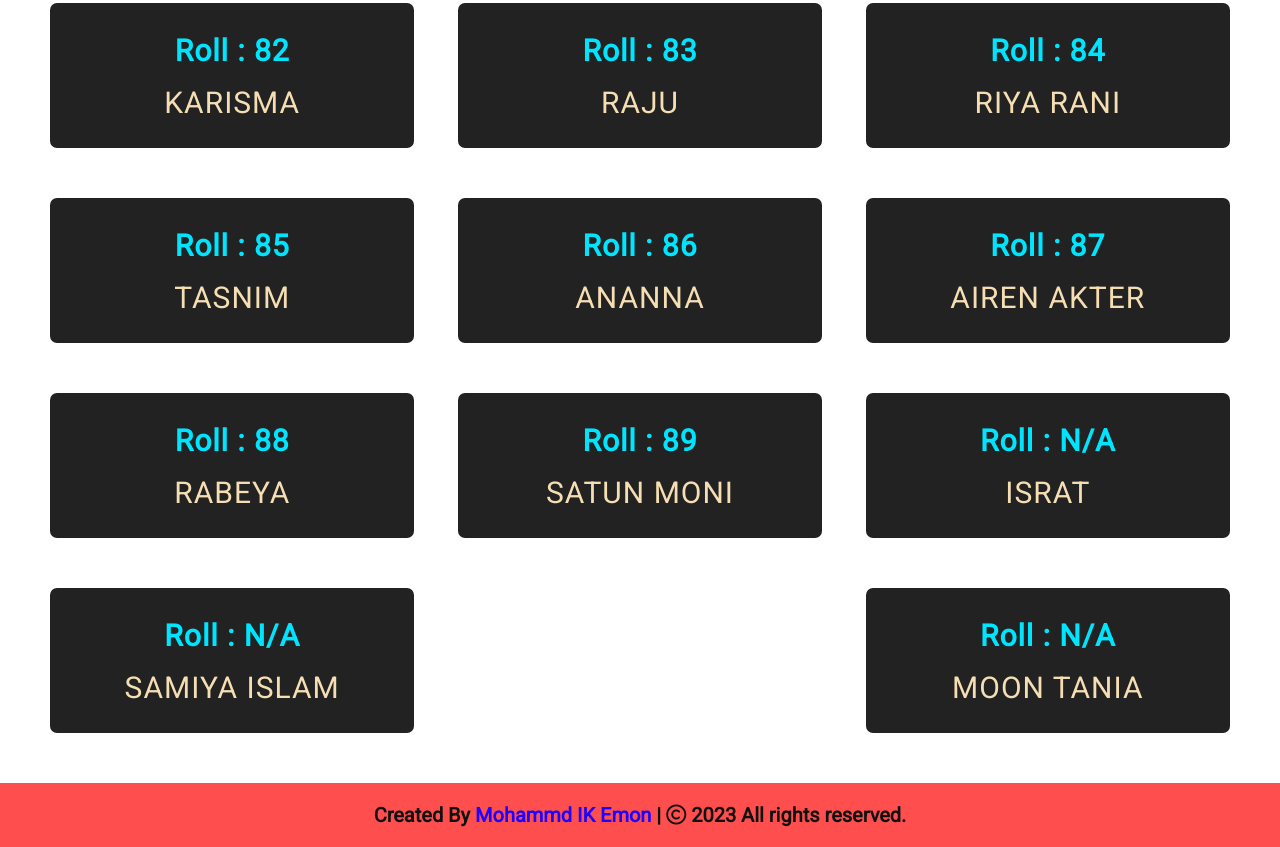
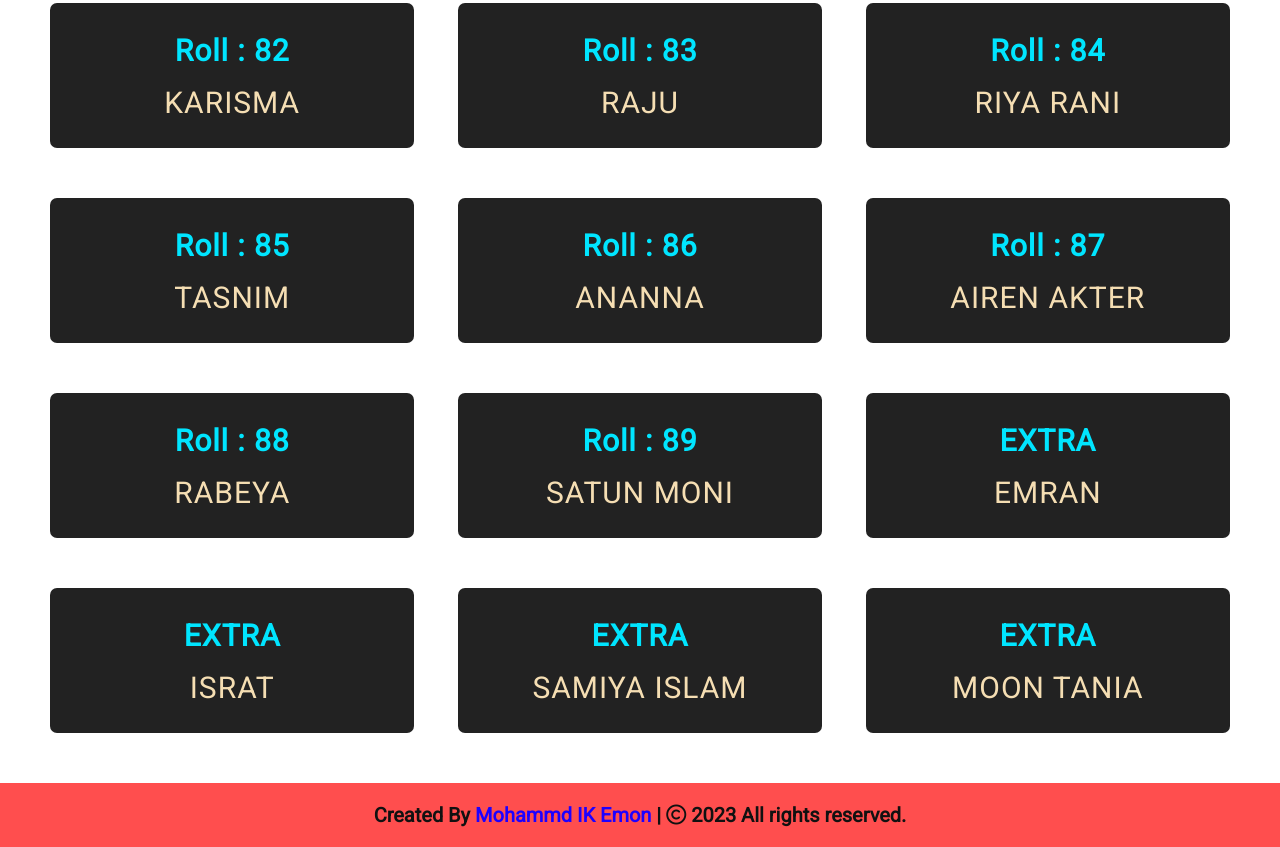
Before and after one commit to mohammadikemon/nameplate-2nd-year, a plain HTML site: page index.html in a window 1280 px wide. Shown: the part 5597-6444 px from the top of the page. Drawn offline with Linux system fonts and the light colour scheme.

Commit message:
Emran Extra nameplate added

```diff
--- a/index.html
+++ b/index.html
@@ -564,19 +564,25 @@
                     </div>
                     <div class="card">
                         <div class="box">
-                            <div class="roll">Roll : N/A</div>
+                            <div class="roll">EXTRA</div>
+                            <p class="name">EMRAN</p>
+                        </div>
+                    </div>
+                    <div class="card">
+                        <div class="box">
+                            <div class="roll">EXTRA</div>
                             <p class="name">ISRAT</p>
                         </div>
                     </div>
                     <div class="card">
                         <div class="box">
-                            <div class="roll">Roll : N/A</div>
+                            <div class="roll">EXTRA</div>
                             <p class="name">SAMIYA ISLAM</p>
                         </div>
                     </div>
                     <div class="card">
                         <div class="box">
-                            <div class="roll">Roll : N/A</div>
+                            <div class="roll">EXTRA</div>
                             <p class="name">MOON TANIA</p>
                         </div>
                     </div>
```
